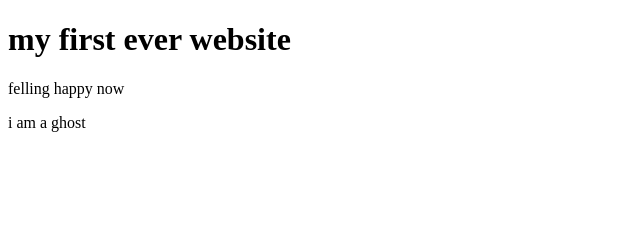
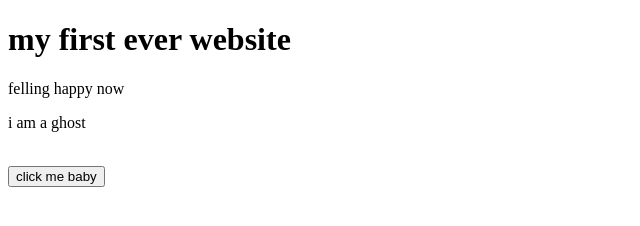
Before and after one commit to arefinhassan/my-first-website, a plain HTML site: page index.html in a window 1280 px wide. Shown: the whole page, without its empty margins (0-640 px from the left). Drawn offline with Linux system fonts and the light colour scheme.

Commit message:
done adding button

```diff
--- a/index.html
+++ b/index.html
@@ -11,3 +11,5 @@
     <p>i am a ghost</p>
 </body>
 </html>
+<br>
+<button>click me baby</button>
```
